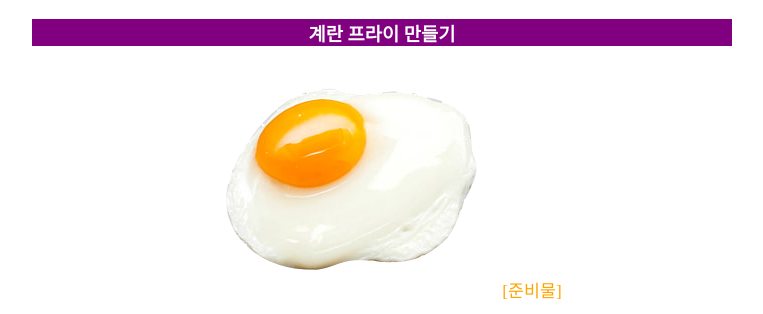
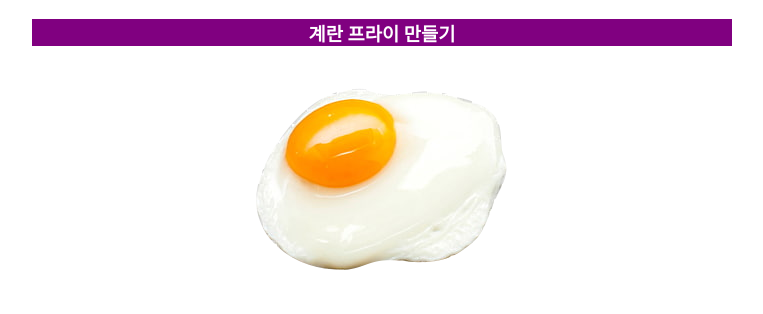
Before and after one commit to endelddlrmsu/recipe, a plain HTML site: page index.html in a window 1280 px wide. Shown: the top 314 px of the page, without its empty margins (258-1021 px from the left). Drawn offline with Linux system fonts and the light colour scheme.

Commit message:
Update index.html

```diff
--- a/index.html
+++ b/index.html
@@ -17,7 +17,7 @@
 <body>
     <div style="width:700px;text-align:center; margin:0 auto">
     <h3>계란 프라이 만들기</h3>
-    <img src="sunny side up.png"
+    <img src="sunny side up.png" width="300" alt="계란후라이" title="계란후라이">
     <p><span class="sojemok">[준비물]</span></p>
     <div style="width:150px;text-align:left; margin:0 auto"><ul>
         <li>계란</li>
```
